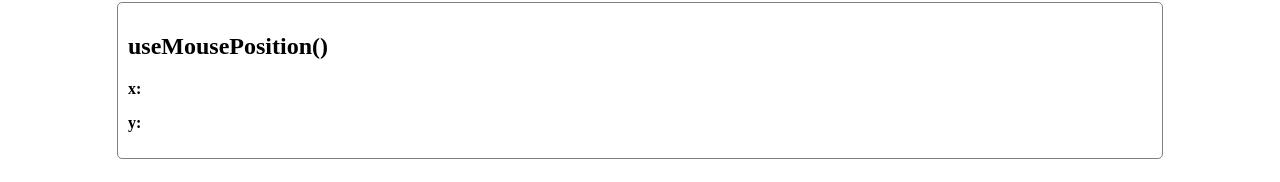
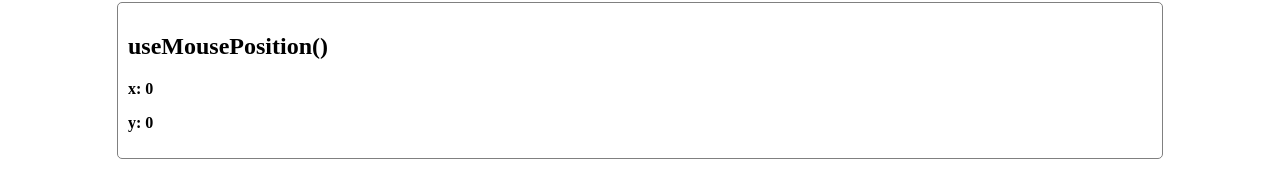
Before and after one commit to josephclander/react-custom-hooks-studies, a React (Vite) app: page / in a window 1280 px wide. Shown: the part 283-465 px from the top of the page. Built offline with nearby package versions, Linux system fonts and the light colour scheme.

Commit message:
Refactor useMousePosition

```diff
--- a/src/components/MousePosition.tsx
+++ b/src/components/MousePosition.tsx
@@ -1,14 +1,15 @@
+// ./src/components/MousePosition.tsx
 import { useMousePosition } from "../custom-hooks/useMousePosition";
 
 const MousePosition = () => {
-  const { xPos, yPos } = useMousePosition();
+  const { x, y } = useMousePosition();
 
   return (
     <section>
       <h2>useMousePosition()</h2>
       <div className="display">
-        <p>x: {xPos}</p>
-        <p>y: {yPos}</p>
+        <p>x: {x}</p>
+        <p>y: {y}</p>
       </div>
     </section>
   );
--- a/src/custom-hooks/useMousePosition.ts
+++ b/src/custom-hooks/useMousePosition.ts
@@ -1,13 +1,13 @@
+// ./src/custom-hooks/useMousePosition.ts
 import { useEffect, useState } from "react";
 
 export const useMousePosition = () => {
-  const [xPos, setXPos] = useState<number | null>(null);
-  const [yPos, setYPos] = useState<number | null>(null);
+  const [position, setPosition] = useState({ x: 0, y: 0 });
 
   useEffect(() => {
+    // remembered to give the type of the event
     const handleMouseMove = (event: MouseEvent) => {
-      setXPos(event.offsetX);
-      setYPos(event.offsetY);
+      setPosition({ x: event.clientX, y: event.clientY });
     };
 
     document.addEventListener("mousemove", handleMouseMove);
@@ -21,5 +21,5 @@ export const useMousePosition = () => {
     // it's not based on logic in state.
   }, []);
 
-  return {xPos, yPos};
+  return position;
 };
```
